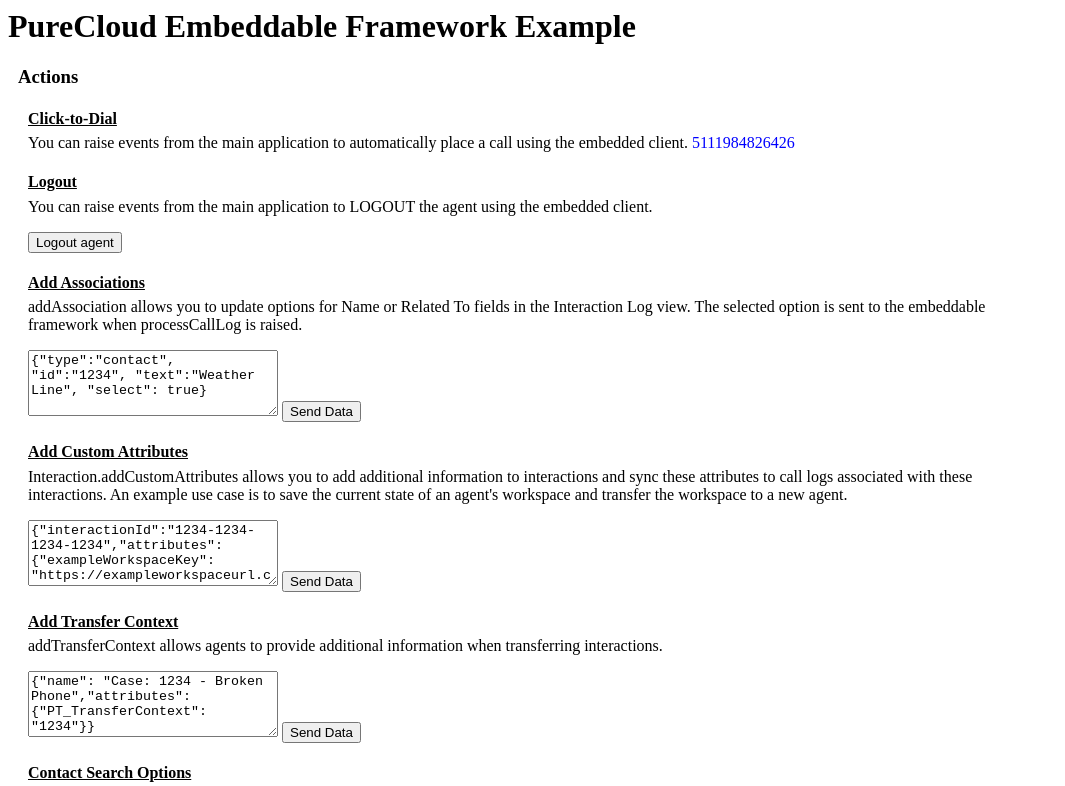
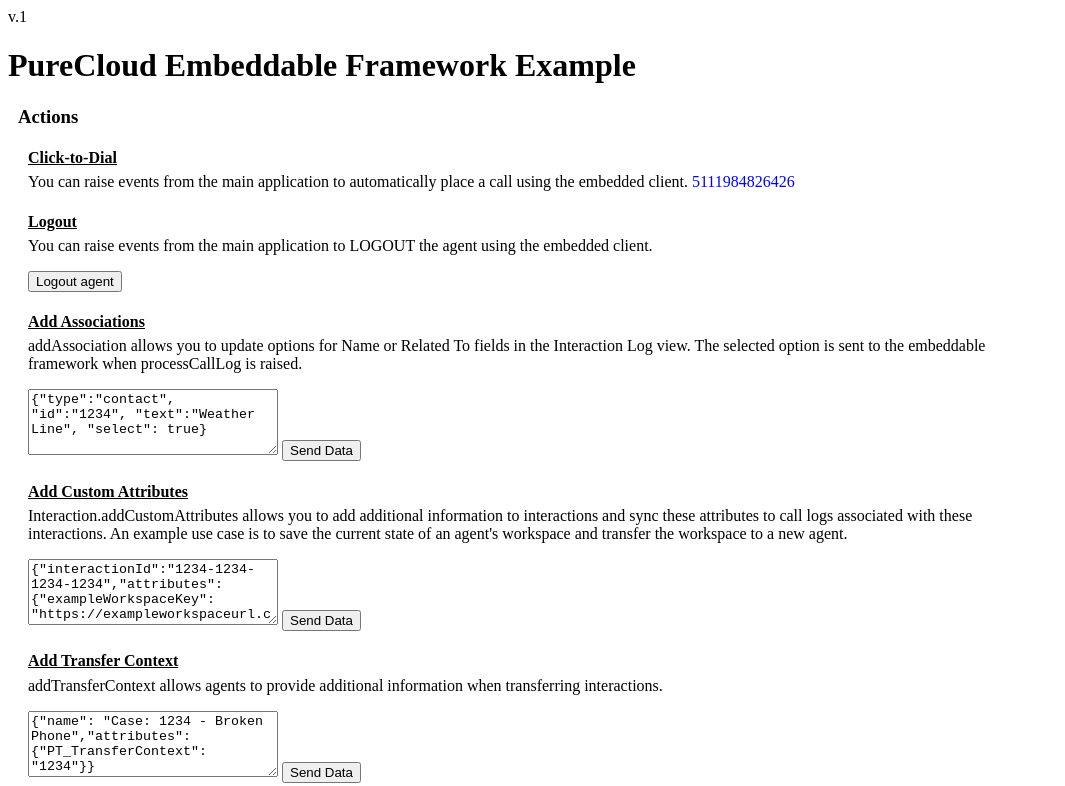
Before and after one commit to juliomasuda/embeddable-example, a website: page src/example.html in a window 1280 px wide. Shown: the top 786 px of the page, 0-1065 px from the left. Drawn offline with Linux system fonts and the light colour scheme; grey boxes are pictures that could not be loaded.

Commit message:
Update example.html

```diff
--- a/src/example.html
+++ b/src/example.html
@@ -3,6 +3,7 @@
     <link type="text/css" rel="stylesheet" href="/css/example.css">
 </head>
 <body>
+	v.1
     <div class="softphone">
         <!--iframe id="softphone" style="display:none" allow="camera *; microphone *" src="https://apps.mypurecloud.com/crm/index.html?crm=framework-local-secure">  --->
 	<iframe id="softphone" allow="camera *; microphone *" src="https://apps.sae1.pure.cloud/crm/index.html?crm=framework-local-secure">
```
